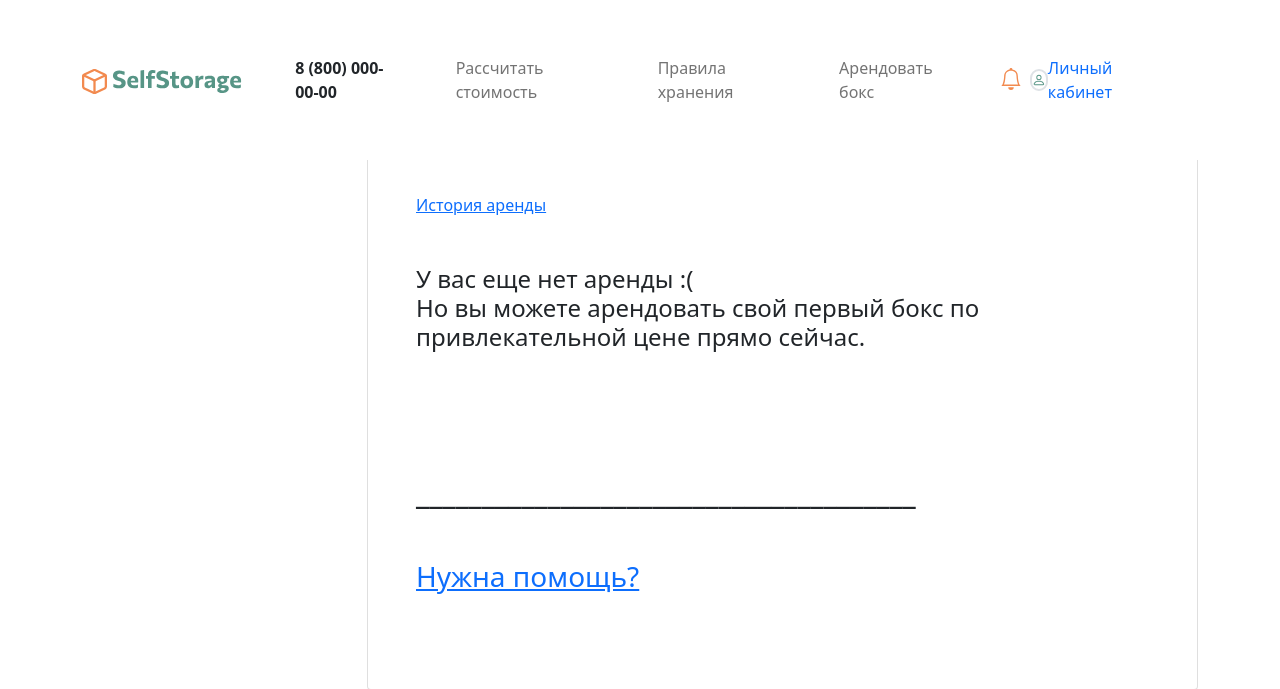
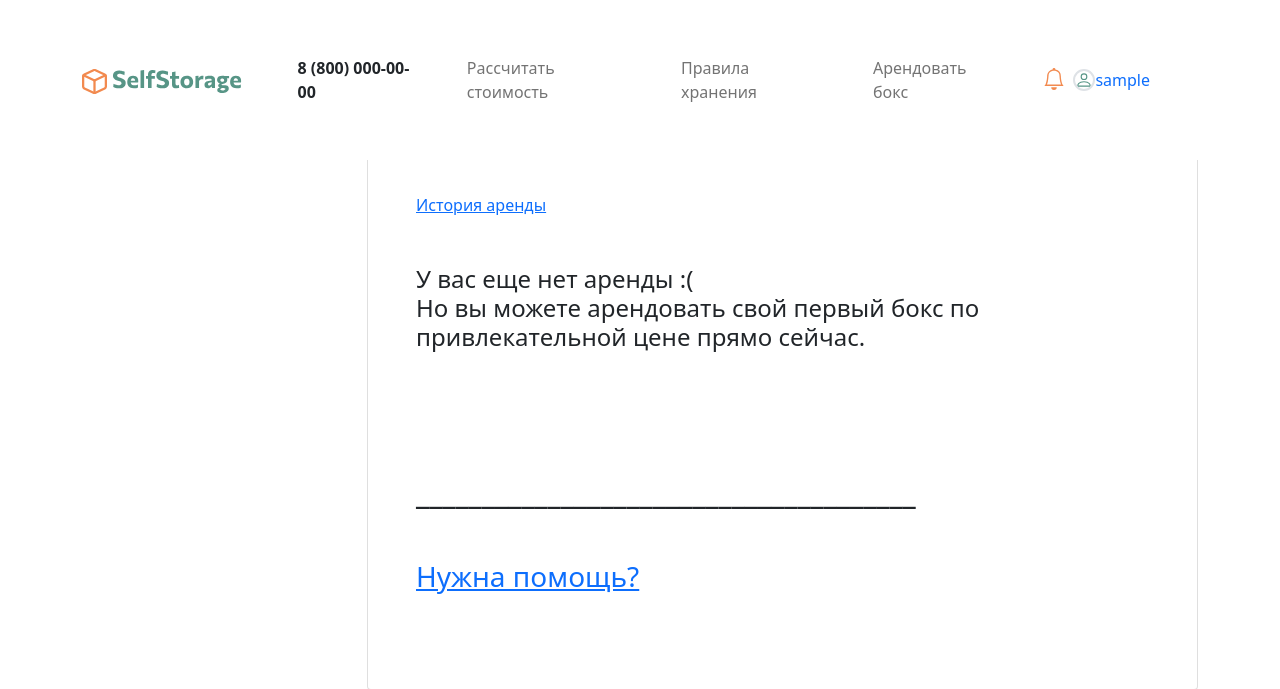
Before and after one commit to jmuriki/SelfStorage, a Django app: page /account/ in a window 1280 px wide. Shown: the top 689 px of the page. Run offline with Django 4.2, Linux system fonts and the light colour scheme; the visitor is signed in with stand-in values (Sample User, id 1); data comes from the database, SQL or seed files in the repository; data that the repository does not hold is empty; parts of the project's set-up code (start-up, migrations or seed data) failed here and were passed over.

Commit message:
Вывод email-а юзера, если нет фамилии и/или имени

```diff
--- a/templates/base.html
+++ b/templates/base.html
@@ -76,7 +76,7 @@
 						<svg xmlns="http://www.w3.org/2000/svg" width="22" height="22" fill="#579586" class="bi bi-person border border-2 rounded-pill" viewBox="0 0 16 16">
 							<path d="M8 8a3 3 0 1 0 0-6 3 3 0 0 0 0 6zm2-3a2 2 0 1 1-4 0 2 2 0 0 1 4 0zm4 8c0 1-1 1-1 1H3s-1 0-1-1 1-4 6-4 6 3 6 4zm-1-.004c-.001-.246-.154-.986-.832-1.664C11.516 10.68 10.289 10 8 10c-2.29 0-3.516.68-4.168 1.332-.678.678-.83 1.418-.832 1.664h10z"/>
 						</svg>
-						<span class="SelfStorage_green">{{ customer.first_name|default:'Личный кабинет' }}</span>
+						<span class="SelfStorage_green">{{ customer }}</span>
 					</a>
 				</li>
 {% endif %}
```
